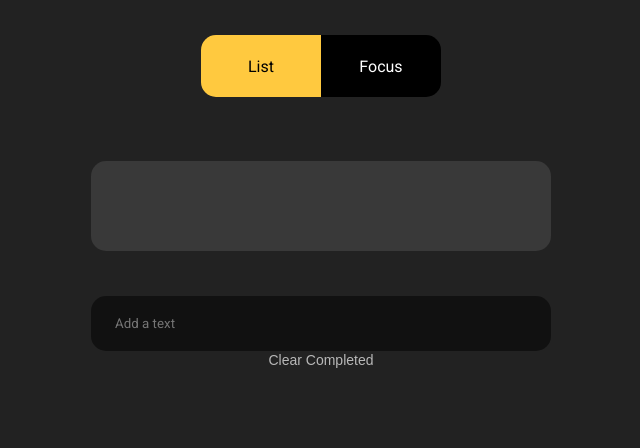
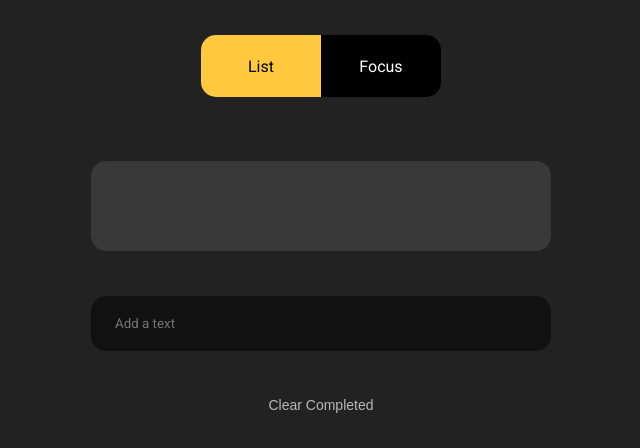
Before and after one commit to Waikikec/ToDoList, a React (Create React App) app: page / in a window 1280 px wide. Shown: the top 448 px of the page, without its empty margins (319-959 px from the left). Built offline with nearby package versions, Linux system fonts and the light colour scheme.

Commit message:
Style Focus View

```diff
--- a/src/App.tsx
+++ b/src/App.tsx
@@ -11,6 +11,7 @@ const Layout = styled.div`
   align-items: center;
   display: flex;
   flex-direction: column;
+  min-height: 100vh;
   padding: 35px;
 `;
 
--- /dev/null
+++ b/src/components/Button.ts
@@ -0,0 +1,14 @@
+import styled from 'styled-components';
+import { colors } from '../styles';
+
+const Button = styled.button`
+  background: ${colors.primary};
+  border: none;
+  border-radius: 15px;
+  color: #000;
+  height: 46px;
+  padding-left: 30px;
+  padding-right: 30px;
+`;
+
+export default Button;
--- a/src/screens/FocusScreen.tsx
+++ b/src/screens/FocusScreen.tsx
@@ -1,5 +1,25 @@
 import React from 'react';
+import styled from 'styled-components';
+import Button from '../components/Button';
+import Spacer from '../components/Spacer';
+import TextButton from '../components/TextButton';
 import useTaskStore from '../hooks/use-task-store';
+
+const Container = styled.div`
+  align-items: center;
+  display: flex;
+  flex-direction: column;
+  flex: 1;
+`;
+
+const Task = styled.div`
+  display: flex;
+  align-items: center;
+  justify-items: center;
+  flex: 1;
+  font-size: 32px;
+  padding-bottom: 45px;
+`;
 
 type Props = {};
 
@@ -21,13 +41,14 @@ const FocusScreen: React.FC<Props> = () => {
   };
 
   return task ? (
-    <div>
-      <div>{task.label}</div>
-      <button onClick={handleMarkCompleted}>Mark Completed!</button>
-      <button onClick={handleNopeClick}>Nope!</button>
-    </div>
+    <Container>
+      <Task>{task.label}</Task>
+      <Button onClick={handleMarkCompleted}>Mark Completed!</Button>
+      <Spacer height={45} />
+      <TextButton onClick={handleNopeClick}>Nope!</TextButton>
+    </Container>
   ) : (
-    <div>No incomplete tasks. Yay!</div>
+    <Container>No incomplete tasks. Yay!</Container>
   );
 };
 
--- a/src/screens/ListScreen.tsx
+++ b/src/screens/ListScreen.tsx
@@ -103,6 +103,7 @@ const ListScreen: React.FC<Props> = () => {
         onChange={handleNewTaskLabelChange}
         onKeyPress={handleNewTaskKeyPress}
       />
+      <Spacer height={45} />
       <TextButton onClick={handleClearClick} style={{ alignSelf: 'center' }}>
         Clear Completed
       </TextButton>
--- a/src/styles.ts
+++ b/src/styles.ts
@@ -5,6 +5,10 @@ export const colors = {
 };
 
 export const GlobalStyle = createGlobalStyle`
+  *{
+    box-sizing: border-box;
+  }
+
     body {
         background: #222;
         color: #fff;
```
